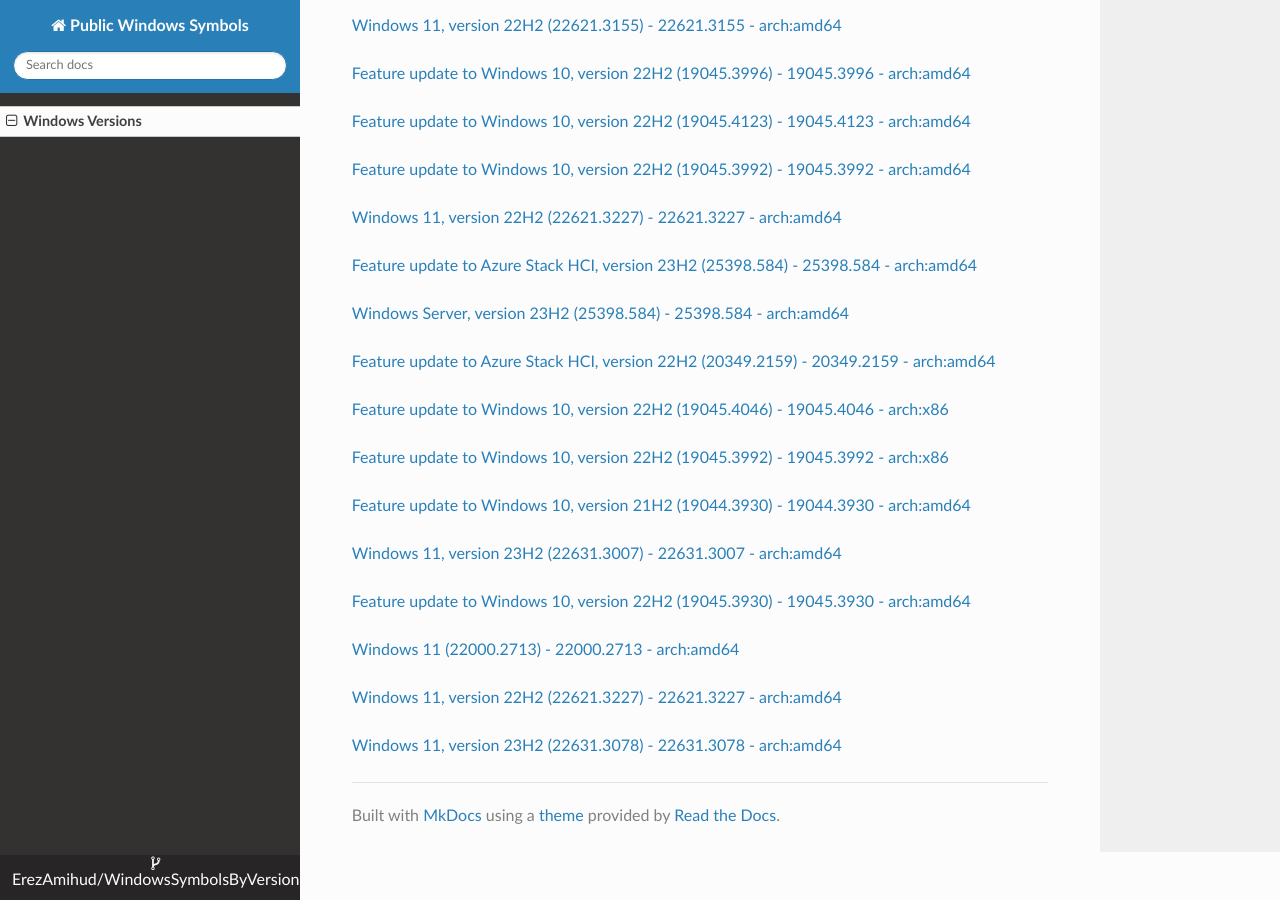
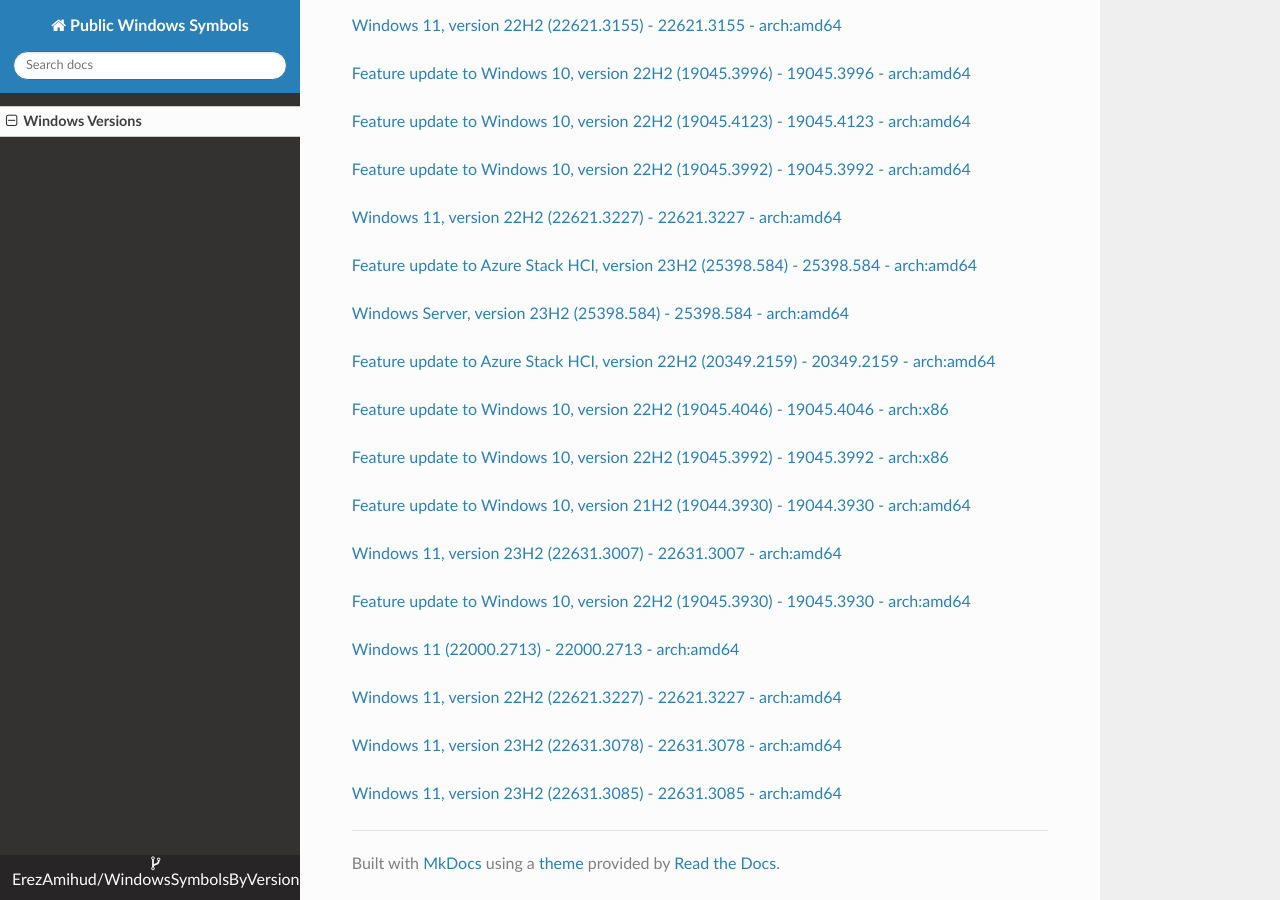
Before and after one commit to ErezAmihud/WindowsSymbolsByVersion, an MkDocs documentation site: the page built from docs/index.md, in a window 1280 px wide and 900 px high, scrolled down 19325 px. Built offline with MkDocs 1.6.1, drawn with Linux system fonts in a browser that asks for light colours; nearby versions of some CDN libraries.

Commit message:
Automated commit, add manifest for 0dd6b1ee-9167-418d-b4a3-491f21c8ba6c

```diff
--- a/docs/index.md
+++ b/docs/index.md
@@ -1069,3 +1069,6 @@
 
 
 [Windows 11, version 23H2 (22631.3078) - 22631.3078 - arch:amd64](https://github.com/ErezAmihud/WindowsSymbolsByVersion/blob/main/manifests/b17b4c3e-9403-4b4f-90eb-9654e461e02e.manifest)
+
+
+[Windows 11, version 23H2 (22631.3085) - 22631.3085 - arch:amd64](https://github.com/ErezAmihud/WindowsSymbolsByVersion/blob/main/manifests/0dd6b1ee-9167-418d-b4a3-491f21c8ba6c.manifest)
```
Also changed, not shown: process_builds.json (+1 -1 lines).
